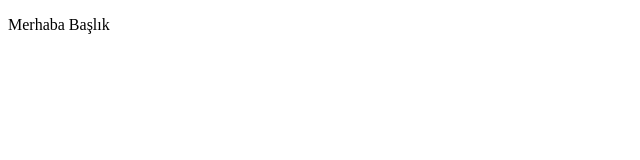
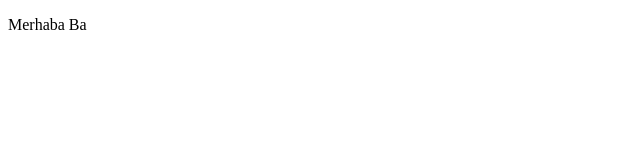
Before and after one commit to Muratmete/replay, a plain HTML site: page index.html in a window 1280 px wide. Shown: the full height of the page, 0-640 px from the left. Drawn offline with Linux system fonts and the light colour scheme.

```diff
--- a/index.html
+++ b/index.html
@@ -7,6 +7,6 @@
     <title>Document</title>
 </head>
 <body>
-    <p>Merhaba Başlık</p>
+    <p>Merhaba Ba</p>
 </body>
 </html>
```
